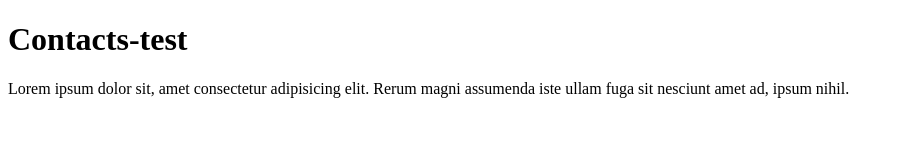
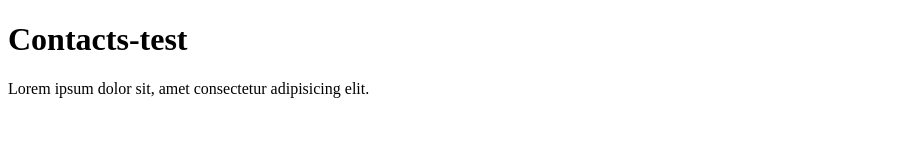
Before and after one commit to a-tatarenkov/git-lesson-branch-11.01-19, a plain HTML site: page contacts.html in a window 1280 px wide. Shown: the whole page, without its empty margins (0-904 px from the left). Drawn offline with Linux system fonts and the light colour scheme.

Commit message:
refactoring p

```diff
--- a/contacts.html
+++ b/contacts.html
@@ -7,6 +7,6 @@
 </head>
 <body>
     <h1>Contacts-test</h1>
-    <p>Lorem ipsum dolor sit, amet consectetur adipisicing elit. Rerum magni assumenda iste ullam fuga sit nesciunt amet ad, ipsum nihil.</p>
+    <p>Lorem ipsum dolor sit, amet consectetur adipisicing elit. </p>
 </body>
 </html>
```
